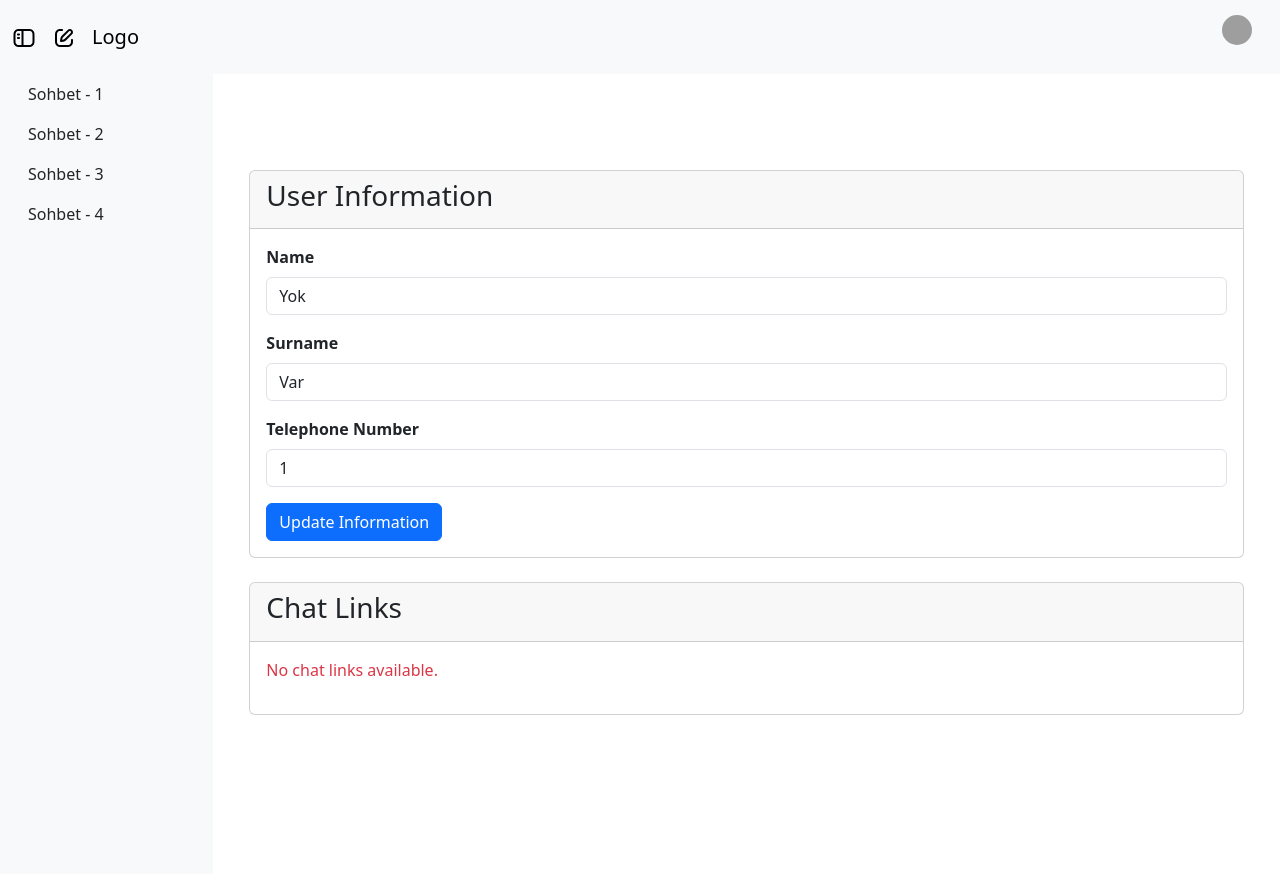
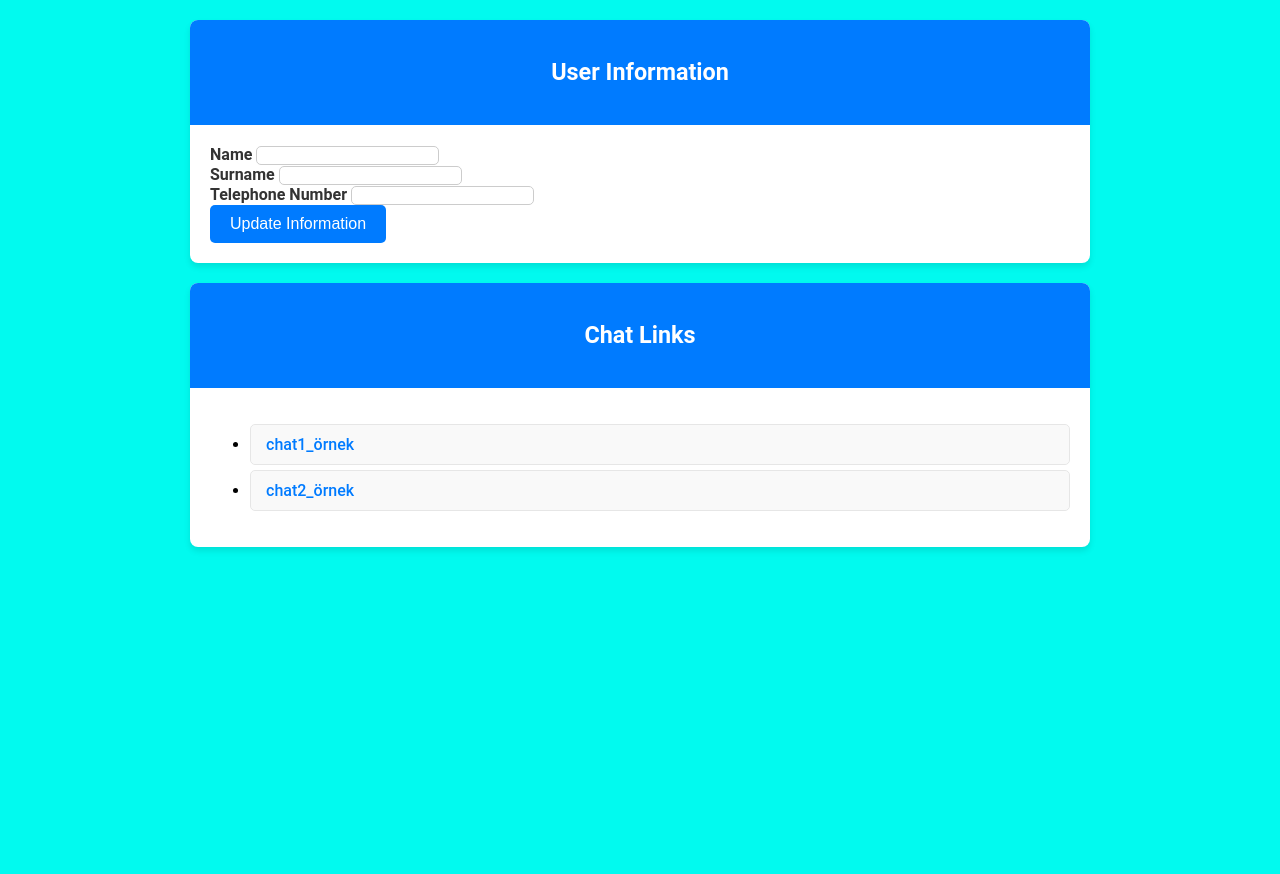
Before and after one commit to BlackFoxT/GradProject, a Flask app: page /profile in a window 1280 px wide. After the commit the page ends 551 px from the top, so only its background shows below. Run offline with Flask 3, Linux system fonts and the light colour scheme; a user stored in the database is signed in; data comes from the database, SQL or seed files in the repository; data that the repository does not hold is empty; grey boxes are pictures that could not be loaded.

Commit message:
Add files via upload
General structure manage and css upgrade

```diff
--- a/templates/profile.html
+++ b/templates/profile.html
@@ -1,53 +1,148 @@
-{% extends "layouts/layout.html" %}
+<!DOCTYPE html>
+<html lang="en">
+<head>
+    <meta charset="UTF-8">
+    <meta name="viewport" content="width=device-width, initial-scale=1.0">
+    <title>Profile Page</title>
+    <style>
+        /* Genel ayarlar */
+        body {
+            font-family: 'Roboto', sans-serif;
+            background-color: #01faef;
+            margin: 0;
+            padding: 0;
+        }
 
-{% block title %}
-Profile Page
-{% endblock title %}
+        .container {
+            max-width: 900px;
+            margin: 0 auto;
+            padding: 20px;
+        }
 
-{% block content %}
+        /* Kart tasarımı */
+        .card {
+            background-color: #ffffff;
+            border-radius: 8px;
+            box-shadow: 0 4px 6px rgba(0, 0, 0, 0.1);
+            border: none;
+            margin-bottom: 20px;
+            overflow: hidden;
+        }
+
+        .card-header {
+            background-color: #007bff;
+            color: #ffffff;
+            padding: 15px;
+            text-align: center;
+            font-size: 1.25rem;
+        }
+
+        .card-body {
+            padding: 20px;
+        }
+
+        /* Form tasarımı */
+        form .form-label {
+            font-weight: bold;
+            color: #333333;
+        }
+
+        form .form-control {
+            border-radius: 5px;
+            border: 1px solid #cccccc;
+            transition: border-color 0.3s ease-in-out;
+        }
+
+        form .form-control:focus {
+            border-color: #007bff;
+            box-shadow: 0 0 5px rgba(0, 123, 255, 0.5);
+        }
+
+        form button[type="submit"] {
+            background-color: #007bff;
+            color: #ffffff;
+            border: none;
+            padding: 10px 20px;
+            border-radius: 5px;
+            font-size: 1rem;
+            cursor: pointer;
+            transition: background-color 0.3s ease-in-out;
+        }
+
+        form button[type="submit"]:hover {
+            background-color: #0056b3;
+        }
+
+        /* Liste tasarımı */
+        .list-group-item {
+            background-color: #f9f9f9;
+            border: 1px solid #e6e6e6;
+            padding: 10px 15px;
+            margin-bottom: 5px;
+            border-radius: 5px;
+        }
+
+        .list-group-item a {
+            text-decoration: none;
+            color: #007bff;
+            font-weight: 500;
+        }
+
+        .list-group-item a:hover {
+            text-decoration: underline;
+        }
+
+        /* Uyarı mesajı */
+        .text-danger {
+            font-size: 1rem;
+            font-weight: bold;
+            text-align: center;
+            margin-top: 15px;
+        }
+    </style>
+</head>
+<body>
     <div class="container mt-5">
-
+        <!-- Kullanıcı Bilgileri Kartı -->
         <div class="card mt-4">
             <div class="card-header">
                 <h3>User Information</h3>
             </div>
             <div class="card-body">
-            <form method="POST" action="{{ url_for('update_information') }}">
+                <form method="POST" action="/update_information">
                     <div class="mb-3">
                         <label for="name" class="form-label"><strong>Name</strong></label>
-                    <input type="text" class="form-control" id="name" name="name" value="{{ info.name if info else '' }}">
+                        <input type="text" class="form-control" id="name" name="name" value="">
                     </div>
                     <div class="mb-3">
                         <label for="surname" class="form-label"><strong>Surname</strong></label>
-                    <input type="text" class="form-control" id="surname" name="surname" value="{{ info.surname if info else '' }}">
+                        <input type="text" class="form-control" id="surname" name="surname" value="">
                     </div>
                     <div class="mb-3">
                         <label for="telephone_number" class="form-label"><strong>Telephone Number</strong></label>
-                    <input type="text" class="form-control" id="telephone_number" name="telephone_number" value="{{ info.telephone_number if info else '' }}">
+                        <input type="text" class="form-control" id="telephone_number" name="telephone_number" value="">
                     </div>
                     <button type="submit" class="btn btn-primary">Update Information</button>
                 </form>
             </div>
         </div>
 
+
         <div class="card mt-4">
             <div class="card-header">
                 <h3>Chat Links</h3>
             </div>
             <div class="card-body">
-            {% if chat_links %}
                 <ul class="list-group">
-                    {% for link in chat_links %}
                     <li class="list-group-item">
-                            <a href="{{ link.link }}" target="_blank">{{ link.link }}</a>
+                        <a href="" target="_blank">chat1_örnek</a>
                     </li>
-                    {% endfor %}
+                    <li class="list-group-item">
+                        <a href="" target="_blank">chat2_örnek</a>
+                    </li>
                 </ul>
-            {% else %}
-                <p class="text-danger">No chat links available.</p>
-            {% endif %}
             </div>
         </div>
-
     </div>
-{% endblock content %}
+</body>
+</html>
```
Lines whose indentation alone changed are shown as unchanged.
